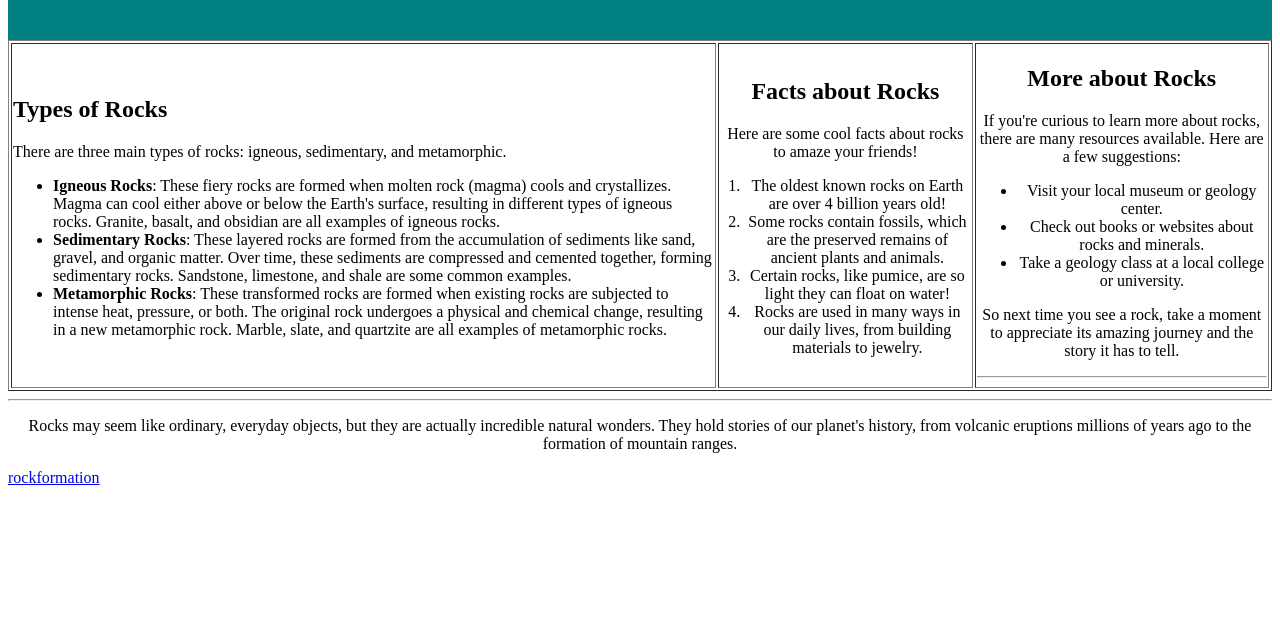
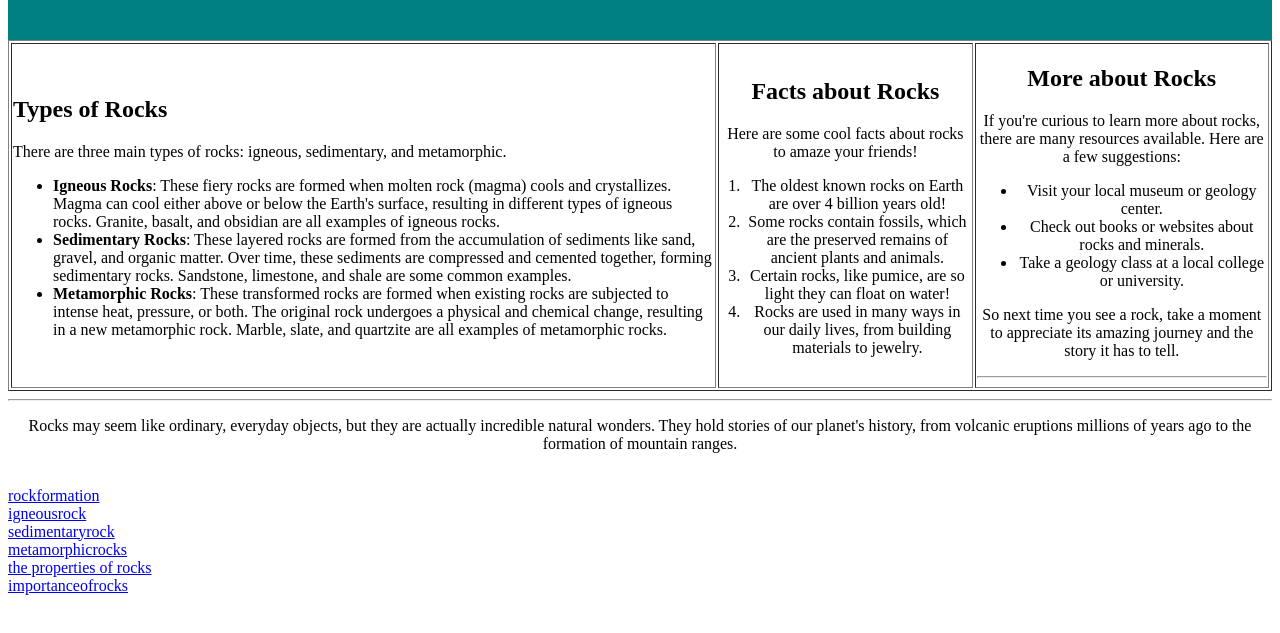
Before and after one commit to AimaBHH/All-about-rocks, a plain HTML site: page index.html in a window 1280 px wide. Shown: the part 127-760 px from the top of the page. Drawn offline with Linux system fonts and the light colour scheme.

Commit message:
Update index.html
new edited code added

```diff
--- a/index.html
+++ b/index.html
@@ -74,8 +74,13 @@ in different types of igneous rocks. Granite, basalt, and obsidian are all examp
 <hr>
 
 
-<center><p>Rocks may seem like ordinary, everyday objects, but they are actually incredible natural wonders. They hold stories of our planet's history, from volcanic eruptions millions of years ago to the formation of mountain ranges.</p></center>
-<a href="rockformation.html">rockformation</a>
+<center><p>Rocks may seem like ordinary, everyday objects, but they are actually incredible natural wonders. They hold stories of our planet's history, from volcanic eruptions millions of years ago to the formation of mountain ranges.</p></center><br>
+<a href="rockformation.html">rockformation</a><br>
+<a href="igneousrock.html">igneousrock</a><br>
+<a href="sedimentaryrock.html">sedimentaryrock</a><br>
+<a href="metamorphicrocks.html">metamorphicrocks</a><br>
+<a href="the properties of rocks.html">the properties of rocks</a><br>
+<a href="importanceofrocks.html">importanceofrocks</a>
 </body>
 </html>
 
```
